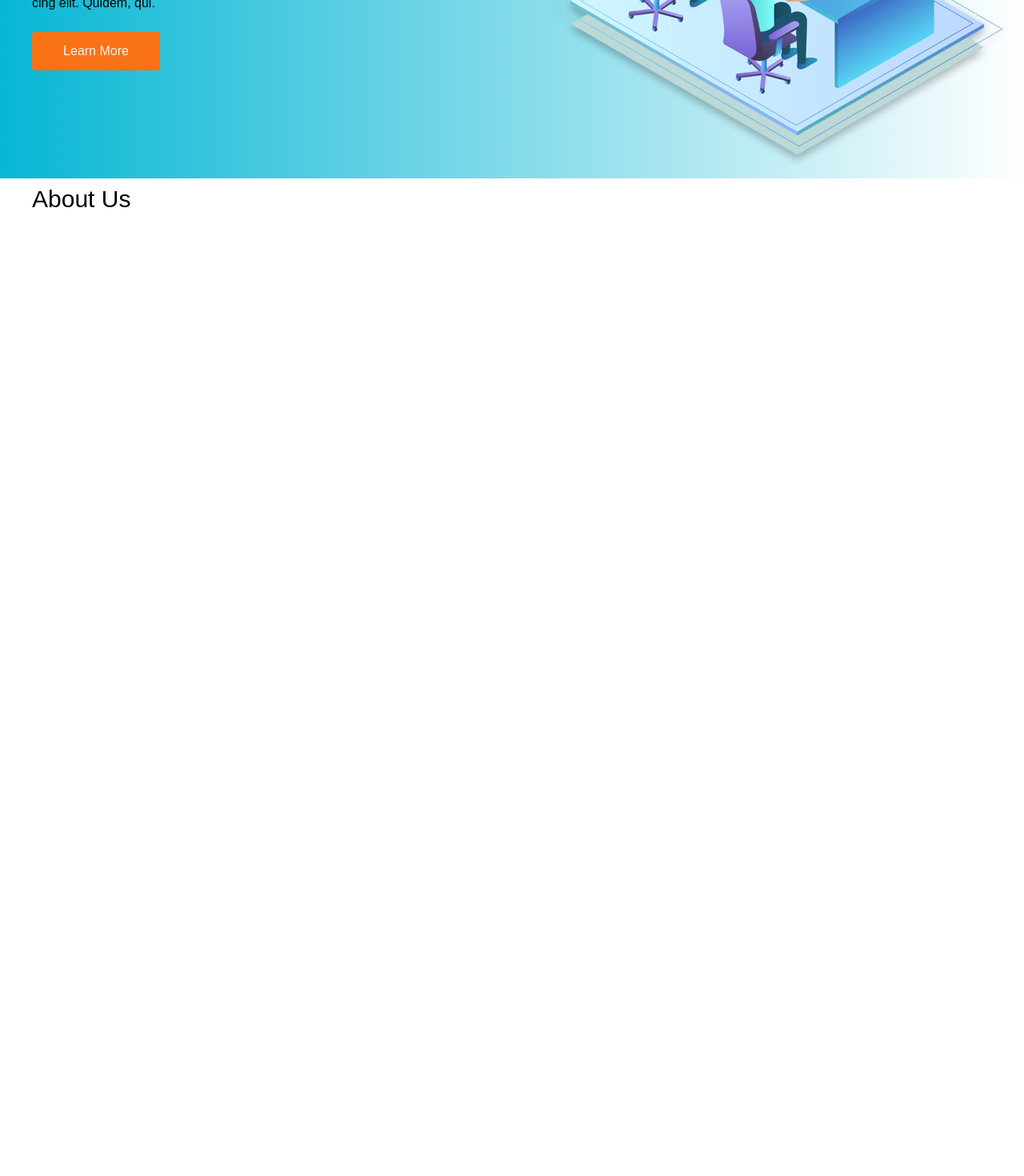
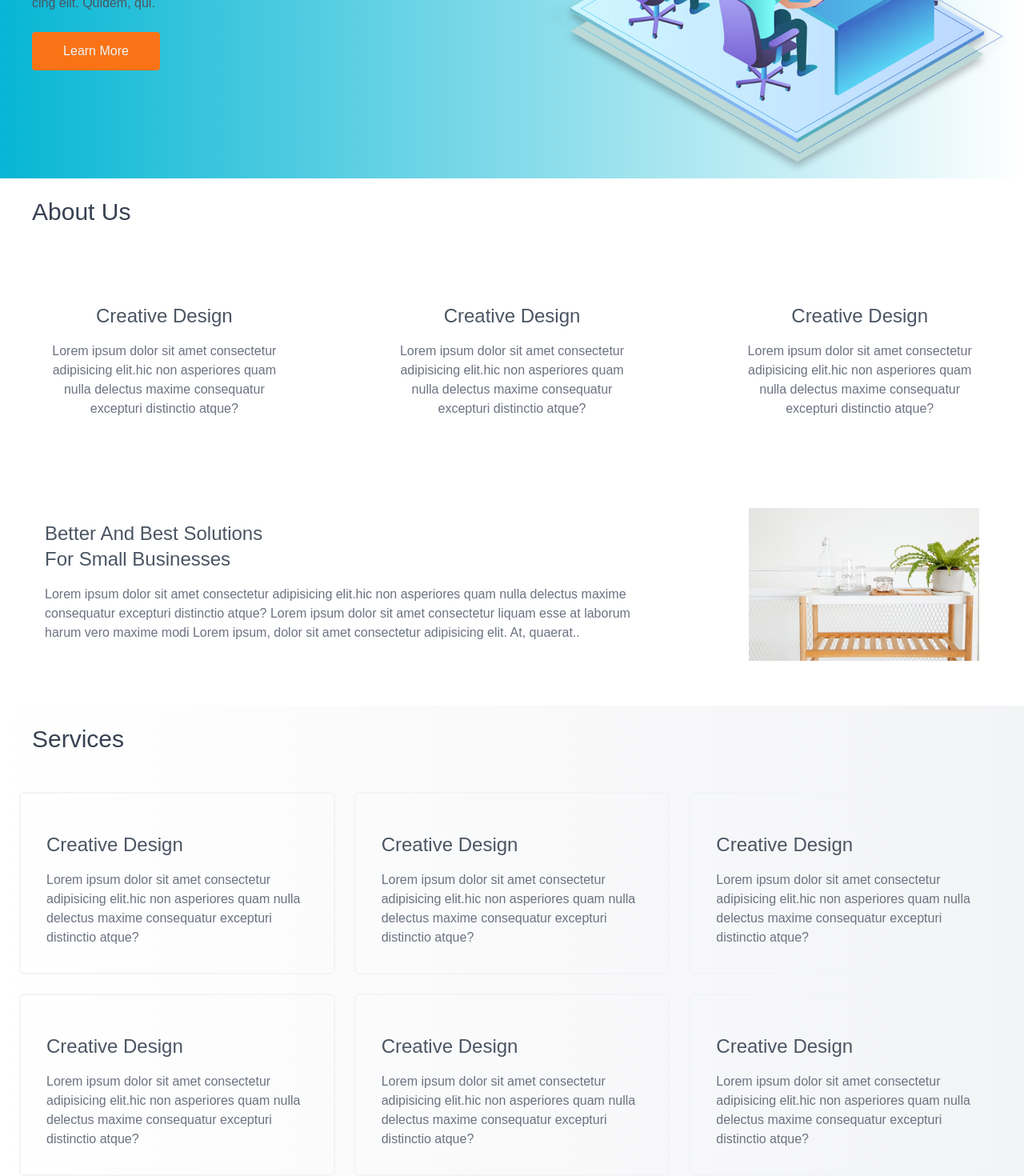
Before and after one commit to Ahsanali507/DevTechMinds, a React (Create React App) app: page / in a window 1280 px wide. Shown: the part 366-1836 px from the top of the page at 80% size. Before the commit the page ends 800 px from the top, so only its background shows below. Built offline with nearby package versions, Linux system fonts and the light colour scheme.

Commit message:
commit with adding services

```diff
--- a/package.json
+++ b/package.json
@@ -11,6 +11,7 @@
     "framer-motion": "^10.16.4",
     "react": "^18.2.0",
     "react-dom": "^18.2.0",
+    "react-icons": "^4.11.0",
     "react-scripts": "5.0.1",
     "web-vitals": "^2.1.4"
   },
--- a/src/components/global/Header.jsx
+++ b/src/components/global/Header.jsx
@@ -9,7 +9,7 @@ function Header() {
         <motion.h2 className="px-10 py-2 text-5xl font-bold heading">
           Make Your Marketing Real.
         </motion.h2>
-        <motion.p className="px-10 py-2 my-2 text-base font-extralight description">
+        <motion.p className="px-10 py-2 my-2 text-base text-gray-600 font-extralight description">
           Lorem ipsum dolor sit amet, conseonsectetur adipisi <br /> cing elit.
           Quidem, qui.
         </motion.p>
@@ -19,7 +19,7 @@ function Header() {
           Learn More
         </motion.button>
       </motion.div>
-      <motion.div className="w-1/2 container-right/2">
+      <motion.div className="w-1/2 container-right">
         <motion.img
           animate={{ y: [20, -20, 20], transition: { yoyo: Infinity, duration: 2, repeat: Infinity} }}
           src={homeImage}
--- a/src/components/home/About.jsx
+++ b/src/components/home/About.jsx
@@ -1,26 +1,48 @@
 import React from 'react'
 import {motion} from 'framer-motion'
+import aboutImage from '../../assets/aboutImage.jpg'
+// import {FaBeer} from 'react-icons/fa'
 function About() {
   return (
-    <motion.div className="about-container">
+    <motion.div className="about-container bg-gradient-to-r from-white to-gray-150">
         <motion.div className="container-upper">
-            <h2 className="px-10 py-2 text-3xl font-light heading">
+            <h2 className="px-10 py-6 text-3xl font-light text-gray-700 heading">
                 About Us
             </h2>
         </motion.div>
-        <motion.div className="container-middle">
-            <motion.div className="left">
-
+        <motion.div className="flex items-center justify-center space-x-6 text-center container-middle">
+            <motion.div className="p-14 left">
+                {/* <FaBeer /> */}
+                <h2 className="my-4 text-2xl font-thin text-gray-600 heading">
+                    Creative Design
+                </h2>
+                <p className='text-gray-500 font-extralight'>Lorem ipsum dolor sit amet consectetur adipisicing elit.hic non asperiores quam nulla delectus maxime consequatur excepturi distinctio atque?</p>
             </motion.div>
-            <motion.div className="middle">
-
+            <motion.div className="p-14 middle">
+            {/* <FaBeer/> */}
+                <h2 className="my-4 text-2xl font-thin text-gray-600 heading">
+                    Creative Design
+                </h2>
+                <p className='text-gray-500 font-extralight'>Lorem ipsum dolor sit amet consectetur adipisicing elit.hic non asperiores quam nulla delectus maxime consequatur excepturi distinctio atque?</p>
             </motion.div>
-            <motion.div className="right">
-
+            <motion.div className="p-14 right">
+            {/* <FaBeer/> */}
+                <h2 className="my-4 text-2xl font-thin text-gray-600 heading">
+                    Creative Design
+                </h2>
+                <p className='text-gray-500 font-extralight'>Lorem ipsum dolor sit amet consectetur adipisicing elit.hic non asperiores quam nulla delectus maxime consequatur excepturi distinctio atque?</p>
             </motion.div>
         </motion.div>
-        <motion.div className="container-lower">
-
+        <motion.div className="flex container-lower">
+            <motion.div className="lower-left p-14">
+                <h2 className="my-4 text-2xl font-thin text-gray-600 heading">
+                    Better And Best Solutions <br /> For Small Businesses
+                </h2>
+                <p className='text-gray-500 font-extralight'>Lorem ipsum dolor sit amet consectetur adipisicing elit.hic non asperiores quam nulla delectus maxime consequatur excepturi distinctio atque? Lorem ipsum dolor sit amet consectetur liquam esse at laborum harum vero maxime modi Lorem ipsum, dolor sit amet consectetur adipisicing elit. At, quaerat..</p>
+            </motion.div>
+            <motion.div className="lower-right p-14">
+                <motion.img src={aboutImage} alt="no img" />
+            </motion.div>
         </motion.div>
     </motion.div>
   )
--- /dev/null
+++ b/src/components/home/Services.jsx
@@ -0,0 +1,92 @@
+import React from "react";
+import { motion } from "framer-motion";
+
+function Services() {
+  return (
+    <motion.div className="w-full services-container bg-gradient-to-r from-white to-gray-100">
+      <motion.div className="container-upper">
+        <h2 className="px-10 py-6 text-3xl font-light text-gray-700 heading">
+          Services
+        </h2>
+      </motion.div>
+      <motion.div className="flex items-center justify-center m-6 space-x-6 container-middle">
+        <motion.div className="p-8 border-2 border-gray-100 border-solid rounded-md left" whileHover={{scale:1.06, boxShadow: '0 5px 15px rgba(0,0,0,0.3)', borderRadius:'8px'}}>
+          {/* <FaBeer /> */}
+          <h2
+            className="my-4 text-2xl font-thin text-gray-600 heading">
+            Creative Design
+          </h2>
+          <p className="text-gray-500 font-extralight">
+            Lorem ipsum dolor sit amet consectetur adipisicing elit.hic non
+            asperiores quam nulla delectus maxime consequatur excepturi
+            distinctio atque?
+          </p>
+        </motion.div>
+        <motion.div
+          className="p-8 border-2 border-gray-100 border-solid rounded-md middle" whileHover={{scale:1.06, boxShadow: '0 5px 15px rgba(0,0,0,0.3)', borderRadius:'8px'}}>
+          {/* <FaBeer/> */}
+          <h2 className="my-4 text-2xl font-thin text-gray-600 heading">
+            Creative Design
+          </h2>
+          <p className="text-gray-500 font-extralight">
+            Lorem ipsum dolor sit amet consectetur adipisicing elit.hic non
+            asperiores quam nulla delectus maxime consequatur excepturi
+            distinctio atque?
+          </p>
+        </motion.div>
+        <motion.div
+          className="p-8 border-2 border-gray-100 border-solid rounded-md right" whileHover={{scale:1.06, boxShadow: '0 5px 15px rgba(0,0,0,0.3)', borderRadius:'8px'}}>
+          {/* <FaBeer/> */}
+          <h2 className="my-4 text-2xl font-thin text-gray-600 heading">
+            Creative Design
+          </h2>
+          <p className="text-gray-500 font-extralight">
+            Lorem ipsum dolor sit amet consectetur adipisicing elit.hic non
+            asperiores quam nulla delectus maxime consequatur excepturi
+            distinctio atque?
+          </p>
+        </motion.div>
+      </motion.div>
+      <motion.div className="flex items-center justify-center m-6 space-x-6 container-middle">
+        <motion.div
+          className="p-8 border-2 border-gray-100 border-solid rounded-md left" whileHover={{scale:1.06, boxShadow: '0 5px 15px rgba(0,0,0,0.3)', borderRadius:'8px'}}>
+          {/* <FaBeer /> */}
+          <h2 className="my-4 text-2xl font-thin text-gray-600 heading">
+            Creative Design
+          </h2>
+          <p className="text-gray-500 font-extralight">
+            Lorem ipsum dolor sit amet consectetur adipisicing elit.hic non
+            asperiores quam nulla delectus maxime consequatur excepturi
+            distinctio atque?
+          </p>
+        </motion.div>
+        <motion.div
+          className="p-8 border-2 border-gray-100 border-solid rounded-md middle" whileHover={{scale:1.06, boxShadow: '0 5px 15px rgba(0,0,0,0.3)', borderRadius:'8px'}}>
+          {/* <FaBeer/> */}
+          <h2 className="my-4 text-2xl font-thin text-gray-600 heading">
+            Creative Design
+          </h2>
+          <p className="text-gray-500 font-extralight">
+            Lorem ipsum dolor sit amet consectetur adipisicing elit.hic non
+            asperiores quam nulla delectus maxime consequatur excepturi
+            distinctio atque?
+          </p>
+        </motion.div>
+        <motion.div
+          className="p-8 border-2 border-gray-100 border-solid rounded-md right" whileHover={{scale:1.06, boxShadow: '0 5px 15px rgba(0,0,0,0.3)', borderRadius:'8px'}}>
+          {/* <FaBeer/> */}
+          <h2 className="my-4 text-2xl font-thin text-gray-600 heading">
+            Creative Design
+          </h2>
+          <p className="text-gray-500 font-extralight">
+            Lorem ipsum dolor sit amet consectetur adipisicing elit.hic non
+            asperiores quam nulla delectus maxime consequatur excepturi
+            distinctio atque?
+          </p>
+        </motion.div>
+      </motion.div>
+    </motion.div>
+  );
+}
+
+export default Services;
--- a/src/pages/homepage.js
+++ b/src/pages/homepage.js
@@ -2,6 +2,7 @@ import React from 'react';
 import Navbar from '../components/global/Navbar';
 import Header from '../components/global/Header';
 import About from '../components/home/About';
+import Services from '../components/home/Services';
 // import Footer from '../components/global/Footer';
 
 const Homepage = () => {
@@ -10,6 +11,7 @@ const Homepage = () => {
             <Navbar/>
             <Header/>
             <About/>
+            <Services/>
             {/* <Footer/> */}
         </div>
     );
```
Also changed, not shown: src/assets/aboutImage.jpg (added), 1 other file (tests, documents, lock files or other folders).
